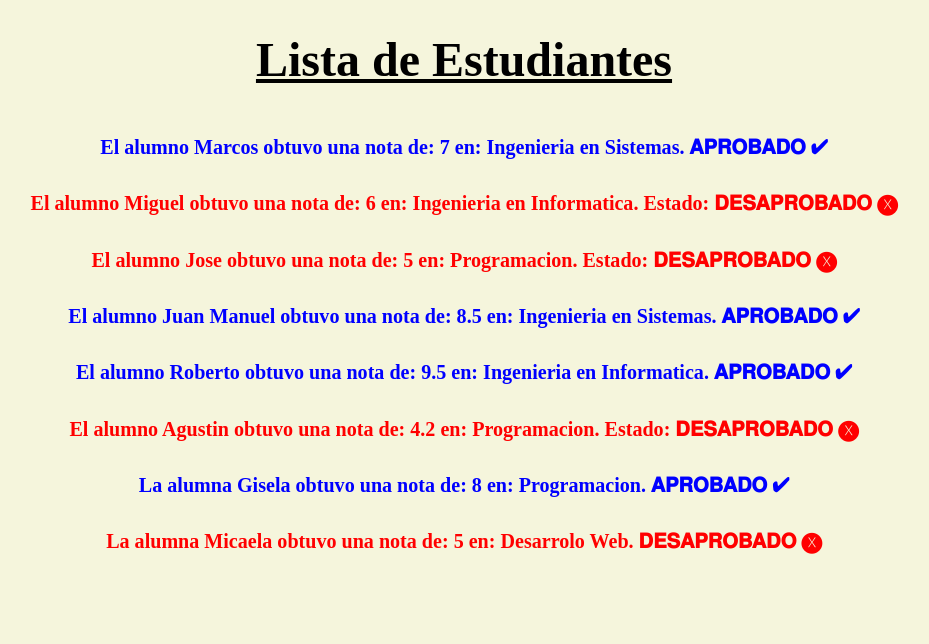
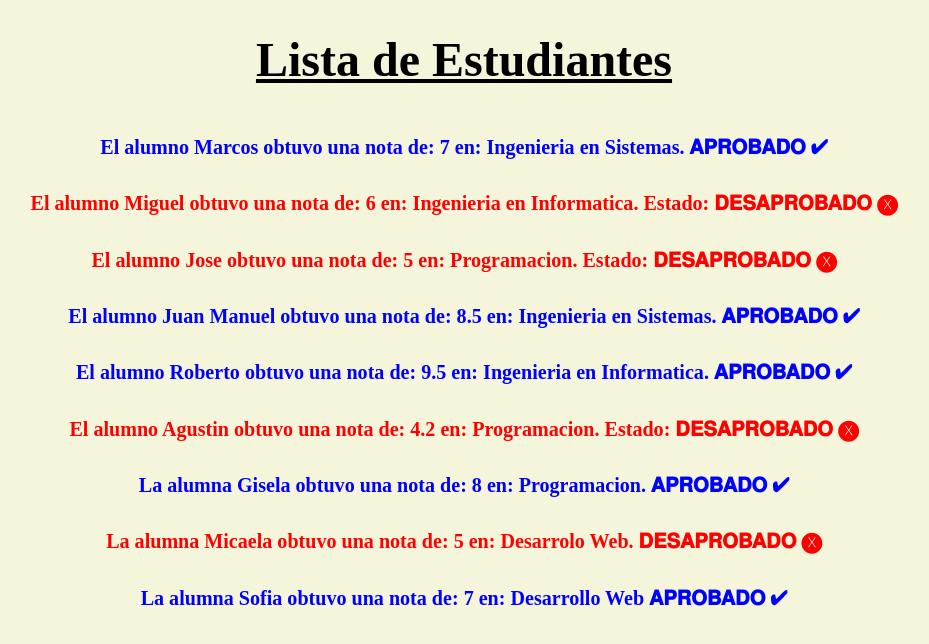
Before and after one commit to santiagoviera02/listaViera, an Angular app: page / in a window 1280 px wide. Shown: the top 644 px of the page, without its empty margins (176-1105 px from the left). Built offline with nearby package versions, Linux system fonts and the light colour scheme.

Commit message:
agregando alumnos

```diff
--- a/src/app/list/list.component.ts
+++ b/src/app/list/list.component.ts
@@ -60,6 +60,12 @@ export class ListComponent implements OnInit {
       calificacion: 5,
       carrera: 'Desarrolo Web.',
       aprobo: true
+    },
+    {
+      nombre: 'Sofia',
+      calificacion: 7,
+      carrera: 'Desarrollo Web',
+      aprobo: true
     }
   ]
   constructor() { }
```
